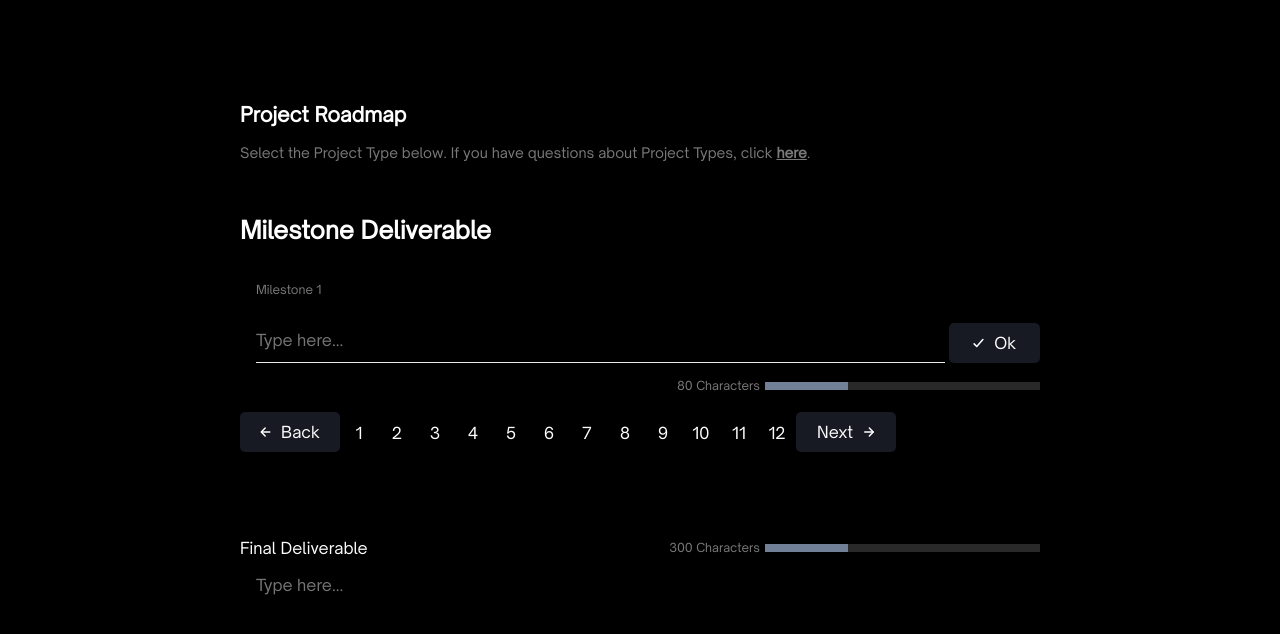
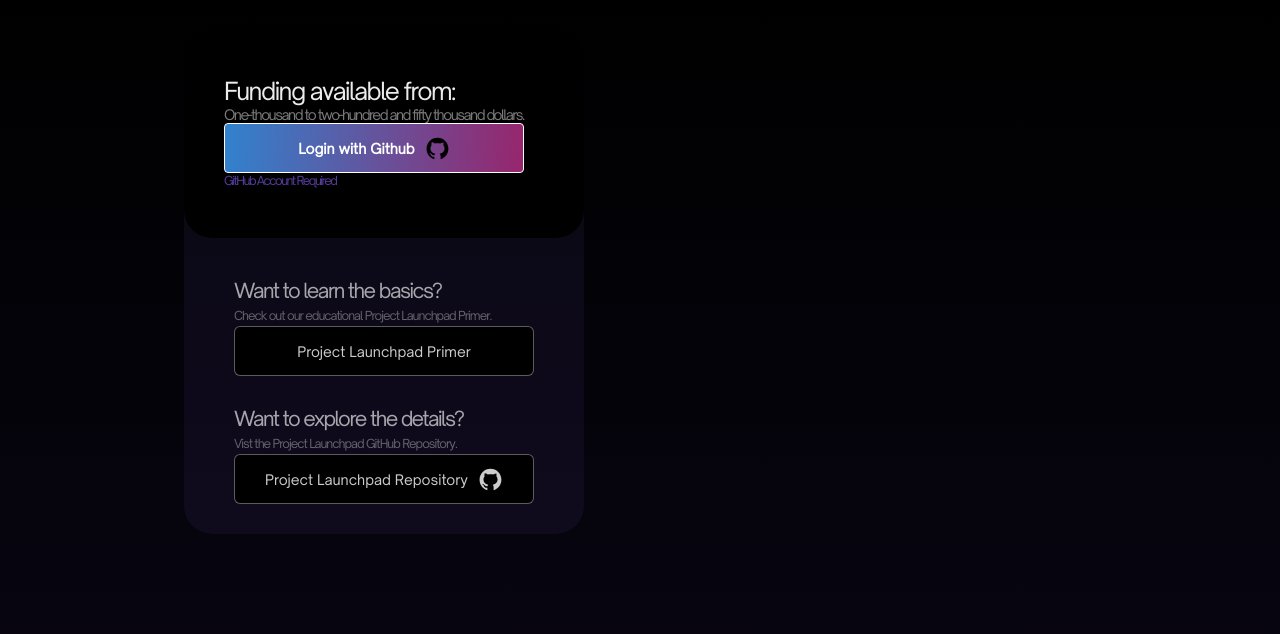
Before and after one commit to stacksgov/grants-dashboard, a Next.js app: page /milestone in a window 1280 px wide. Shown: the top 634 px of the page. Built offline with nearby package versions, Linux system fonts and the light colour scheme.

Commit message:
added gh login auth component

```diff
--- /dev/null
+++ b/components/application/ConnectGithub.js
@@ -0,0 +1,46 @@
+import styles from './ConnectGithub.module.css';
+import Link from 'next/link';
+import { AiFillGithub } from 'react-icons/ai';
+
+const ConnectGithub = () => {
+	return (
+		<div className={styles.indexBackground}>
+			<div className={styles.indexWrapper}>
+				<div className={styles.rightWrapper}>
+					<div className={styles.funding}>
+						<p>Funding available from:</p>
+						<p>One-thousand to two-hundred and fifty thousand dollars.</p>
+						<button>
+							<Link href="/application">
+								<a>Login with Github</a>
+							</Link>
+
+							<div>
+								<AiFillGithub size="25" />
+							</div>
+						</button>
+						<p>GitHub Account Required</p>
+					</div>
+					<div className={styles.basics}>
+						<p>Want to learn the basics?</p>
+						<p>Check out our educational Project Launchpad Primer.</p>
+						<button>Project Launchpad Primer</button>
+					</div>
+
+					<div className={styles.basics}>
+						<p>Want to explore the details?</p>
+						<p>Vist the Project Launchpad GitHub Repository.</p>
+						<button>
+							<div> Project Launchpad Repository</div>
+							<div>
+								<AiFillGithub size="25" />
+							</div>
+						</button>
+					</div>
+				</div>
+			</div>
+		</div>
+	);
+};
+
+export default ConnectGithub;
--- /dev/null
+++ b/components/application/ConnectGithub.module.css
@@ -0,0 +1,165 @@
+.indexBackground {
+  /* background: linear-gradient(180deg, #000000 0%, rgba(0, 0, 0, 0.8) 100%); */
+  background-image: linear-gradient(black, rgb(9, 6, 20));
+  width: 100%;
+  height: 100%;
+  position: absolute;
+}
+
+
+
+.indexWrapper {
+  position: absolute;
+  display: flex;
+  top: 35%;
+  left: 30%;
+  gap: 200px;
+
+  transform: translate(-50%, -50%);
+
+  justify-content: center;
+
+  font-size: 14px;
+  font-weight: 300;
+  max-height: 550px;
+}
+
+.leftWrapper {
+  font-family: "Open Sauce One";
+
+  letter-spacing: -1.5px;
+  max-width: 450px;
+}
+
+.leftWrapper p:nth-of-type(1) {
+  font-size: 32px;
+  line-height: 40px;
+  color: #171923;
+}
+
+.leftWrapper h1 {
+  font-family: "Open Sauce Sans";
+  color: rgba(255, 255, 255, 0.92);
+  font-size: 84px;
+  line-height: 90px;
+  font-weight: 800;
+  margin-bottom: 40px;
+}
+
+.leftWrapper p:nth-of-type(2) {
+  color: #4a5568;
+  line-height: 17px;
+  max-width: 300px;
+  letter-spacing: normal;
+  margin-bottom: 10px;
+}
+
+.leftWrapper p:nth-of-type(3) {
+  color: #718096;
+  font-size: 30px;
+  line-height: 37px;
+  font-weight: 500;
+  max-width: 400px;
+}
+
+.rightWrapper {
+  position: relative;
+  background: rgba(50, 38, 89, 0.2);
+  font-family: "Open Sauce One";
+  border-radius: 28px;
+  display: flex;
+  flex-direction: column;
+  align-items: center;
+  min-width: 400px;
+}
+
+.blob {
+  position: absolute;
+  z-index: -1;
+  right: 400px;
+}
+
+.funding {
+  background: black;
+  border-radius: 28px;
+  letter-spacing: -1.5px;
+  padding: 50px 40px;
+  min-width: 400px;
+  margin-bottom: 40px;
+}
+
+.funding p:nth-of-type(1) {
+  font-size: 24px;
+  color: rgba(255, 255, 255, 0.92);
+  line-height: 30px;
+}
+
+.funding p:nth-of-type(2) {
+  color: rgba(255, 255, 255, 0.48);
+  line-height: 17px;
+}
+
+.funding button {
+  font-family: "Open Sauce Sans";
+  display: flex;
+  align-items: center;
+  gap: 10px;
+  justify-content: center;
+  background: linear-gradient(93.72deg, #3182ce 0%, #97266d 100%);
+  border-radius: 4px;
+  border: 1px solid white;
+  letter-spacing: normal;
+  padding: 10px 12px;
+  width: 300px;
+  height: 50px;
+  font-weight: 600;
+}
+
+.funding button a {
+  color: white;
+  text-decoration: none;
+}
+
+.funding p:nth-of-type(3) {
+  color: #553c9a;
+  line-height: 15px;
+  font-size: 12px;
+}
+
+.basics {
+  margin-bottom: 30px;
+
+}
+
+.basics p:nth-of-type(1) {
+  color: rgba(255, 255, 255, 0.64);
+  font-size: 20px;
+  line-height: 25px;
+  letter-spacing: -1.5px;
+  margin-bottom: 5px;
+}
+
+.basics p:nth-of-type(2) {
+  color: rgba(255, 255, 255, 0.36);
+
+  letter-spacing: -1px;
+  font-weight: 400;
+  font-size: 12px;
+  line-height: 15px;
+  margin-bottom: 3px;
+}
+
+.basics button {
+  display: flex;
+  align-items: center;
+  justify-content: center;
+  gap: 10px;
+  color: rgba(255, 255, 255, 0.8);
+
+  background: black;
+  border: 1px solid rgba(255, 255, 255, 0.36);
+  border-radius: 6px;
+  padding: 10px 24px;
+  height: 50px;
+  width: 300px;
+}
--- a/pages/application.js
+++ b/pages/application.js
@@ -12,8 +12,7 @@ import ProjectRoadmap from '../components/application/ProjectRoadmap';
 import MissionStatement from '../components/application/MissionStatement';
 import ProjectLinks from '../components/application/ProjectLinks';
 import Success from '../components/application/Success';
-import { useState } from 'react';
-
+import ConnectGithub from '../components/application/ConnectGithub';
 const Application = () => {
 	const { OkButton, currentStep } = UseOkButton();
 
@@ -21,6 +20,7 @@ const Application = () => {
 		switch (currentStep) {
 			case 1:
 				return <Wishlist />;
+			// return <ConnectGithub />;
 			case 2:
 				return <FundingStream />;
 			case 3:
--- a/pages/milestone.js
+++ b/pages/milestone.js
@@ -1,9 +1,11 @@
 import ProjectRoadmap from '../components/application/ProjectRoadmap';
+import ConnectGithub from '../components/application/ConnectGithub';
 const Milestone = () => {
 	return (
-		<div style={{ maxWidth: '800px', margin: 'auto', paddingTop: '100px' }}>
-			<ProjectRoadmap />
-		</div>
+		// <div style={{ maxWidth: '800px', margin: 'auto', paddingTop: '100px' }}>
+		// 	<ProjectRoadmap />
+		// </div>
+		<ConnectGithub />
 	);
 };
 
```
